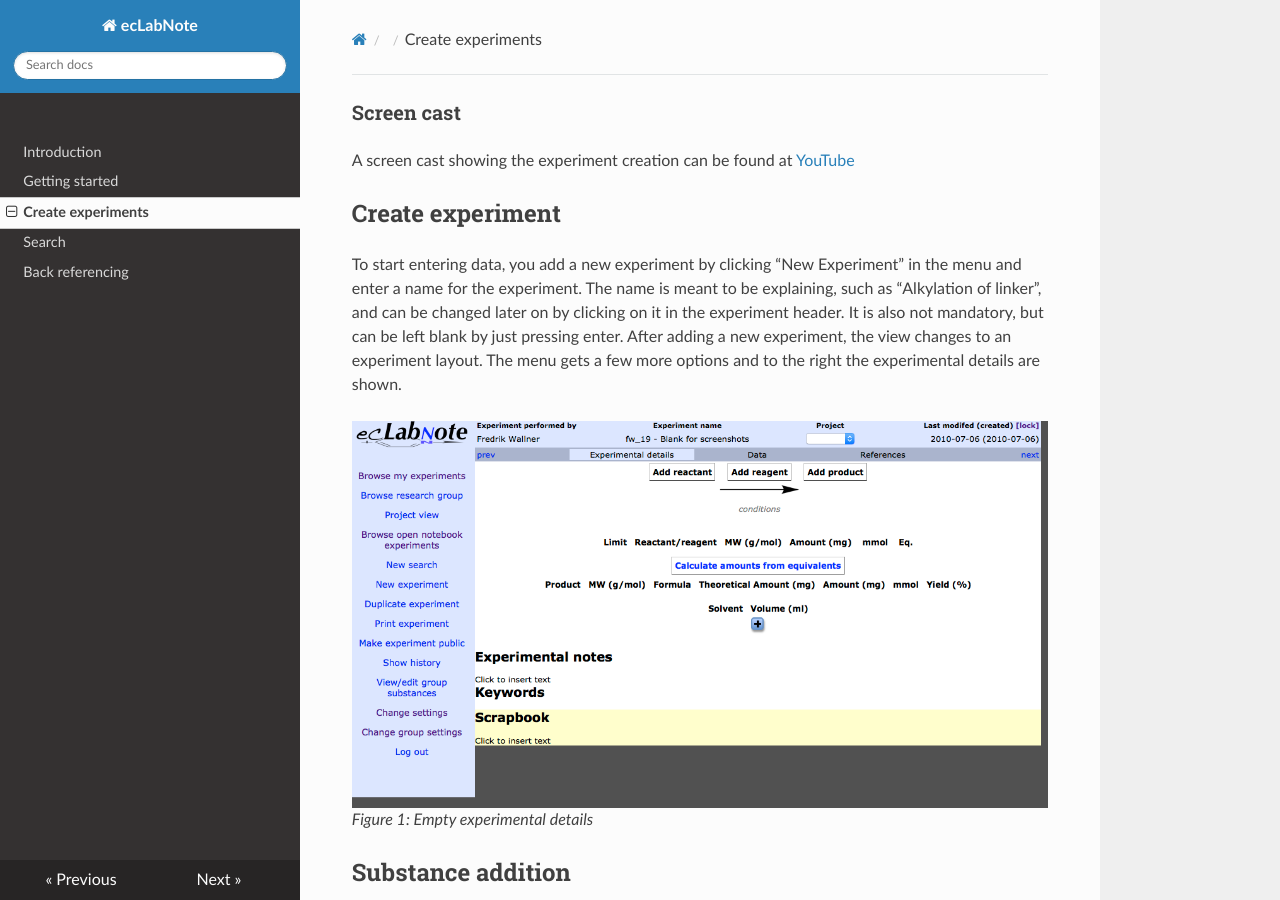
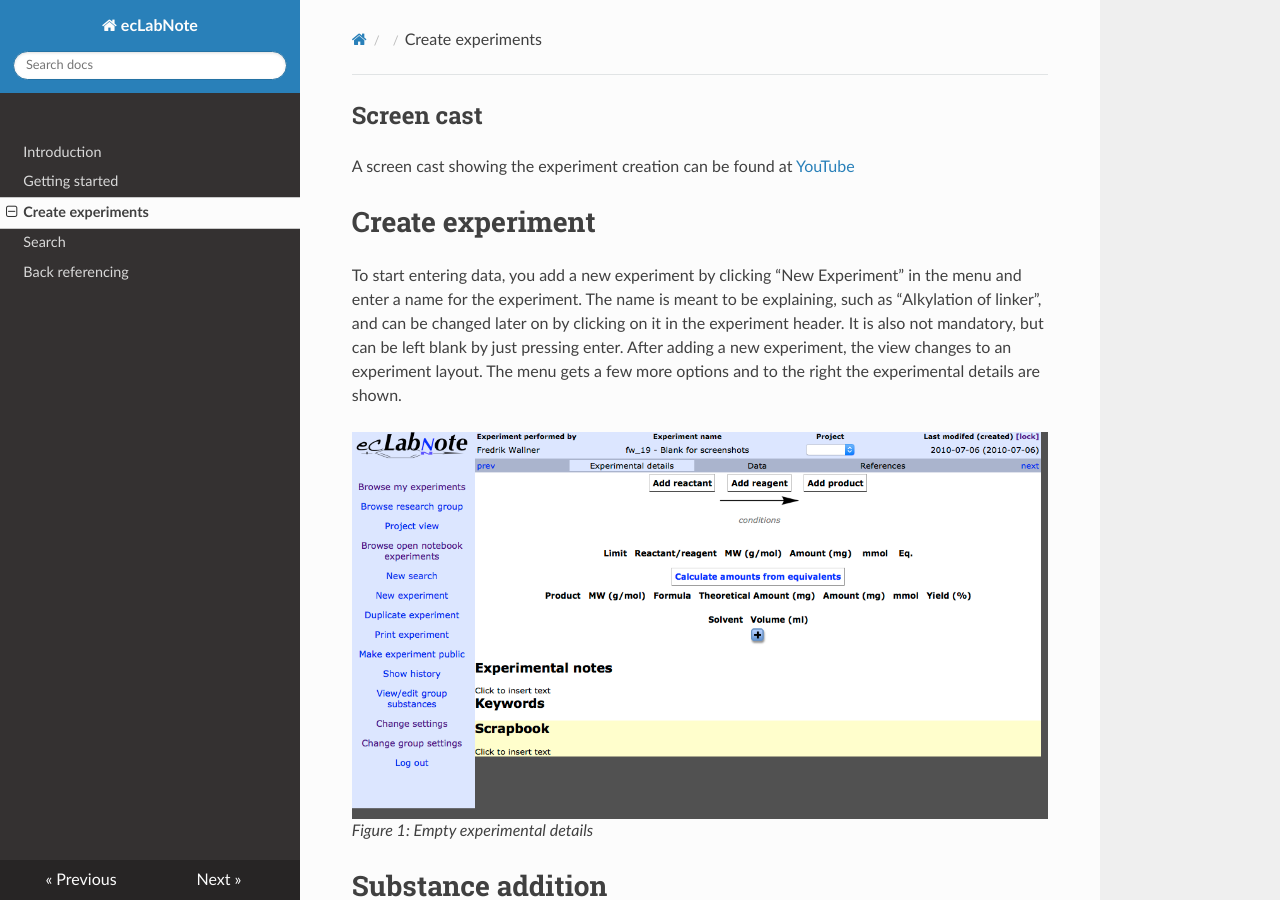
Before and after one commit to fredrikw/ecLabNote-docs, an MkDocs documentation site: the page built from docs/create-experiment.md, in a window 1280 px wide and 900 px high. Built offline with MkDocs 1.6.1, drawn with Linux system fonts in a browser that asks for light colours; nearby versions of some CDN libraries; old or Windows-style settings are respelled for this version of MkDocs.

Commit message:
Updated header levels

```diff
--- a/docs/create-experiment.md
+++ b/docs/create-experiment.md
@@ -1,20 +1,20 @@
-### Screen cast
+## Screen cast
 A screen cast showing the experiment creation can be found at [YouTube](http://youtu.be/5LUcBZPw204)
 
-## Create experiment
+# Create experiment
 To start entering data, you add a new experiment by clicking “New Experiment” in the menu and enter a name for the experiment. The name is meant to be explaining, such as “Alkylation of linker”, and can be changed later on by clicking on it in the experiment header. It is also not mandatory, but can be left blank by just pressing enter.
 After adding a new experiment, the view changes to an experiment layout. The menu gets a few more options and to the right the experimental details are shown.
 
 ![Figure 1: Empty experimental details](img/ecLabNote_newexp.png "Figure 1: Empty experimental details")
 *Figure 1: Empty experimental details*
 
-## Substance addition
+# Substance addition
 The experiment is now ready for input. Reactants, reagents, and products are added via the corresponding buttons on the top of the page. When pressed, these open a panel like in [Figure 2](#fig2). The structure editor to the right has it’s own Help menu, where you can find help and keyboard shortcuts.
 
 <a name="fig2"></a>![Figure 2: Add substance panel](img/ecLabNote_addpanel.png "Figure 2: Add substance panel")
 *Figure 2: Add substance panel*
 
-### Reagents database
+## Reagents database
 ecLabNote includes a large database of common reagents and users can help to further expand this database by marking the “Add to public reagents” check box.
 
 To take advantage of this database, you can start typing in the “Name”-field. You will then get suggestions on compounds where the name or a synonym matches what you type; see [Figure 3](#fig3). If your wanted compound is among the suggestions, you can stop typing and instead select from the list and structure, density, molarity, and risk and safety statements will be filled in automatically.
@@ -25,18 +25,18 @@ To take advantage of this database, you can start typing in the “Name”-field
 ![Figure 4: Add compound panel after triethylamine auto completion](img/ecLabNote_reagentdetails.png "Figure 4: Add compound panel after triethylamine auto completion")
 *Figure 4: Add compound panel after triethylamine auto completion*
 
-### Non-compounds
+## Non-compounds
 Normally, ecLabNote will calculate the molecular mass from the chemical structure. However, some reagents and reactants/products don’t have a defined structure, e.g. solid phase resins. To add such a compound, check the box “Not a compound” and the structure editor will disappear and a new field labeled “Loading (mmol/g)” will appear to the right. This field will allow ecLabNote to calculate equivalents and yields also when chemicals without defined structure are used.
 
 In the panel to add substances, there’s also a field called “Addition sequence” which can be used to describe multi-step one-pot reactions or a quenching reagent.
 
-## Amounts table
+# Amounts table
 When substances are added, they will appear in a list in the experimental details (see [Figure 5](#fig5)). For the reactants/reagents, the first column in that list is “Limit”, where you can select which reactant or reagent that is limiting the yield of the reaction. By default it’s the first added substance.
 
 <a name="fig5"></a>![Figure 5: Top part of the reaction details filled out](img/ecLabNote_expdetails.png "Figure 5: Top part of the reaction details filled out")
 *Figure 5: Top part of the reaction details filled out*
 
-### Calculate amounts from equivalents
+## Calculate amounts from equivalents
 When all reactants, reagents, and products are entered, it's time to calculate the amounts to weigh and measure. ecLabNote can help you do this if you click on the "Calculate amounts from equivalents" button, which will bring up the panel in [Figure 6](#fig6).
 
 <a name="fig6"></a>![Figure 6: Panel to calculate amounts from equivalents](img/ecLabNote_calculateamounts.png "Figure 6: Panel to calculate amounts from equivalents")
@@ -44,19 +44,19 @@ When all reactants, reagents, and products are entered, it's time to calculate t
 
 For the limiting substance, you can enter the amount in one of three ways, in mmol, mg, or ml. For the non-limiting reactants and reagents, you then enter the sought equivalents and ecLabNote will give you the amounts to weigh or measure. The results from this panel can be used in two ways. The first is to take note of the results and close the panel; start weighing and measuring; and then enter the amounts weighed and measured in the reaction details. The other way is to click on “Close panel and Copy calculations to reaction” which will transfer the results of the calculations to the reaction details, and you can then change the amounts to reflect what was weighed and measured. Either way, what is changeable in the list in the reaction details is only the amounts; the rest is calculated automatically.
 
-## Solvents
+# Solvents
 Solvents are added via the plus button below the solvent list and conversely the minus buttons can be used to remove entries.
 
-## Experiment details
+# Experiment details
 Below the tables are three text fields. The first one is for the experimental procedure and this one is printed together with the lists. The keywords are searchable and allow for experiments to be found by e.g. reaction type or final product. Finally, there is a field called “Scrapbook” where anything can be noted, such as the tare weight of a flask or when a reaction was started. This field is neither printed nor searchable but can be considered as a post-it attached to the reaction page.
 
-## Experimental data
+# Experimental data
 At the top of the reaction details, there are three tabs. So far we have looked at the reaction tab, but there are also tabs for data and references. In the data tab ([Figure 7](#fig7)), any data accompanying the reaction can be uploaded. It can be any kind of document and if it’s an image ecLabNote will show a thumbnail. In addition to the usual types of analytical data, this could also be used to upload an image of the reaction flask to describe the color of the reaction or an experimental setup.
 
 <a name="fig7"></a>![Figure 7: Data tab](img/ecLabNote_datatab.png "Figure 7: Data tab")
 *Figure 7: Data tab*
 
-## References
+# References
 The references tab ([Figure 8](#fig8)) is meant to keep track of important references for the reaction. The easiest way to enter a reference is by using the DOI that often is printed in the article. In most cases, entering the DOI and clicking on the corresponding button will retrieve the rest of the information and you can just click on “Add” to add it. The DOI is also what allows linking the title to the actual article on the web.
 
 <a name="fig8"></a>![Figure 8: References tab](img/ecLabNote_references.png "Figure 8: References tab")
```
Also changed, not shown: docs/back-reference.md (+1 -1 lines), docs/getting-started.md (+3 -3 lines), docs/search.md (+1 -1 lines).
